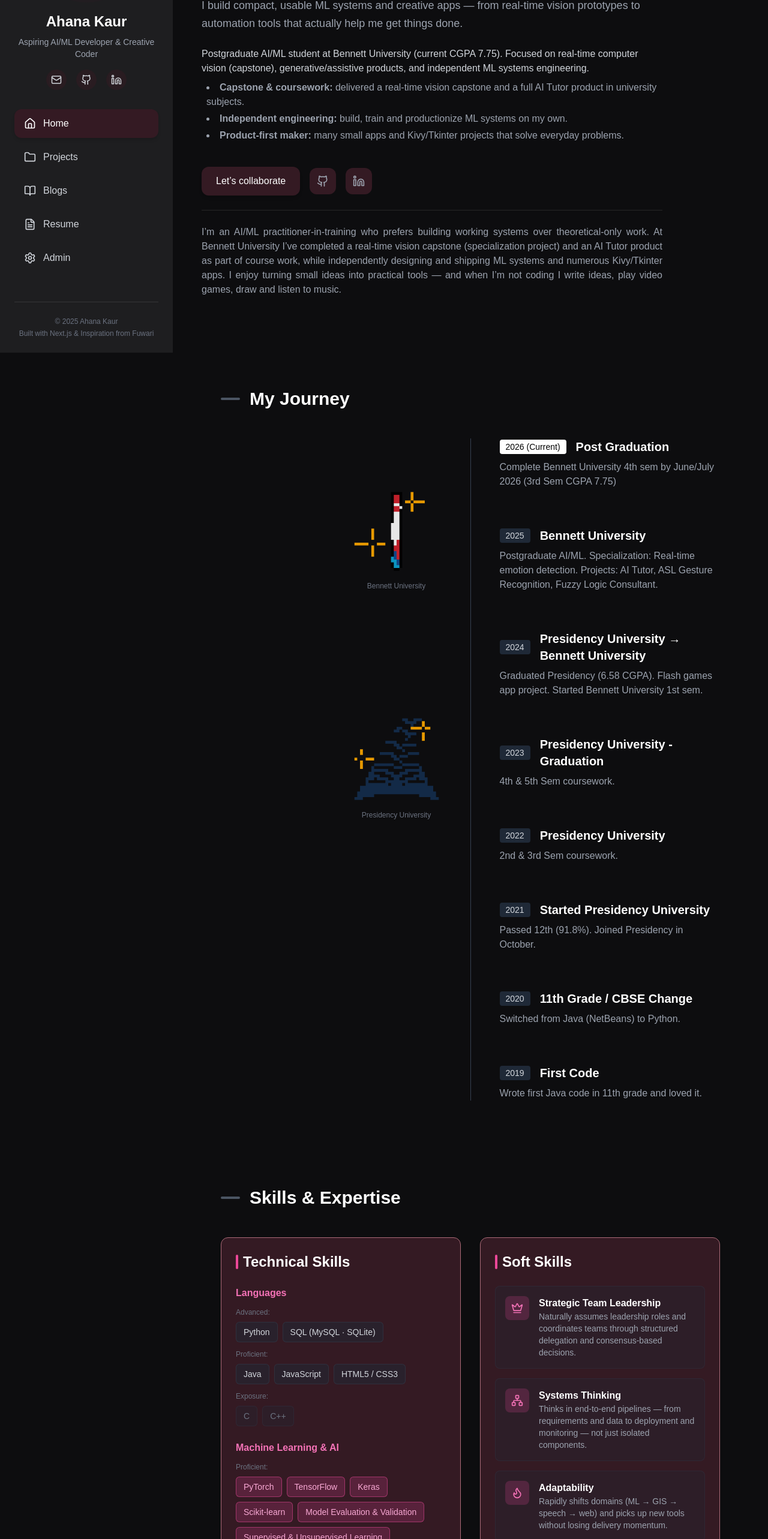
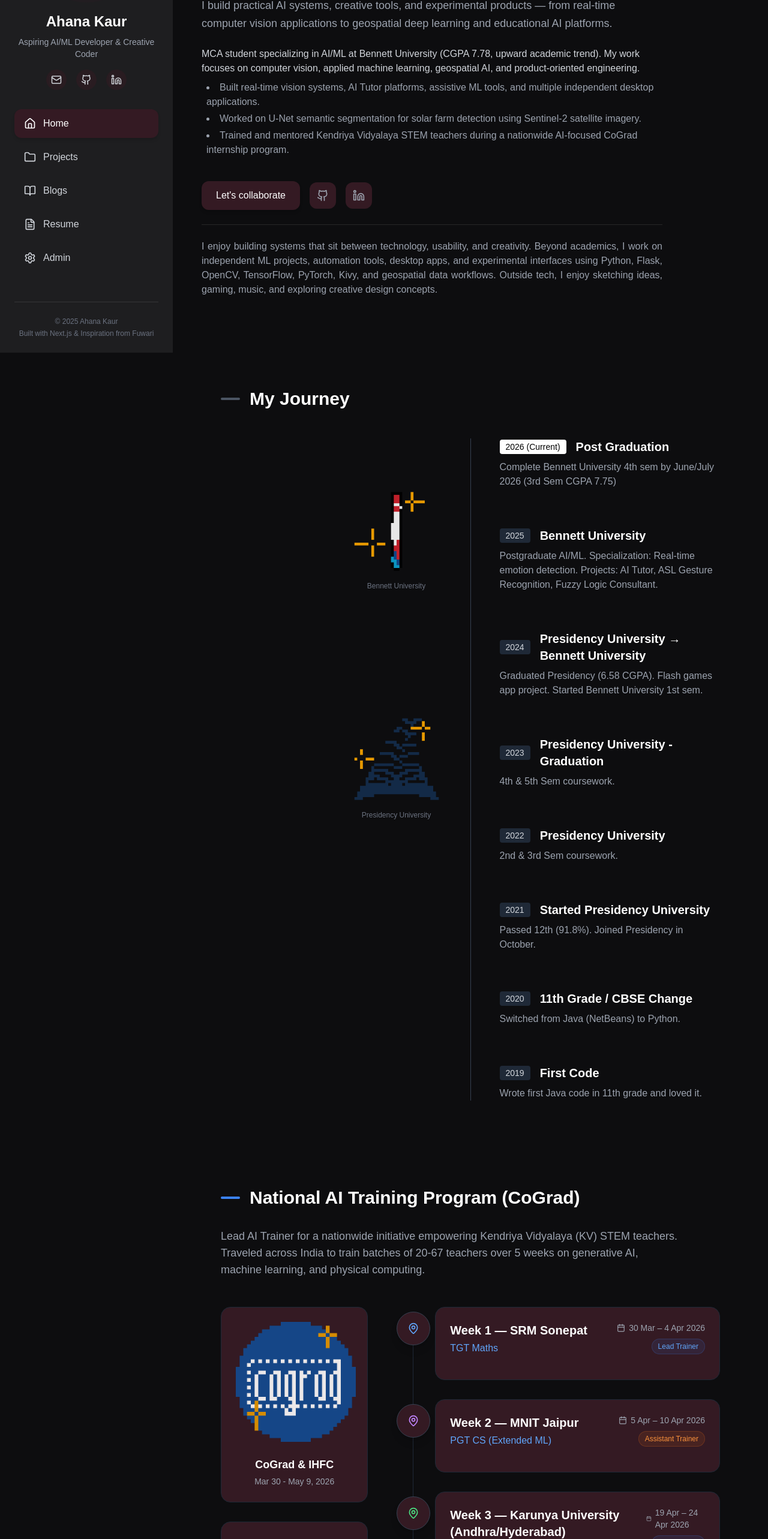
Before and after one commit to AnnaNutzz/Portfolio-Website, a Next.js app: page / in a window 1280 px wide. Shown: the part 212-2778 px from the top of the page at 60% size. Built offline with nearby package versions, Linux system fonts and the light colour scheme; no server answers; the database is empty.

Commit message:
added cograd

```diff
--- a/app/page.tsx
+++ b/app/page.tsx
@@ -6,6 +6,7 @@
 import CurrentFocus from "@/components/CurrentFocus";
 import Hardware from "@/components/Hardware";
 import Timeline from "@/components/Timeline";
+import CoGrad from "@/components/CoGrad";
 import Skills from "@/components/Skills";
 import Stats from "@/components/Stats";
 import Snippets from "@/components/Snippets";
@@ -34,6 +35,9 @@
 
                 {/* Timeline Section */}
                 <Timeline />
+
+                {/* CoGrad Section */}
+                <CoGrad />
 
                 {/* Skills Section */}
                 <Skills />
--- /dev/null
+++ b/components/CoGrad.tsx
@@ -0,0 +1,150 @@
+"use client";
+
+import ScrollAnimation from "./ScrollAnimation";
+import SpriteAnimation from "./SpriteAnimation";
+import { Calendar, MapPin, Users, BookOpen, Award } from "lucide-react";
+
+export default function CoGrad() {
+    const weeks = [
+        {
+            week: "Week 1",
+            date: "30 Mar – 4 Apr 2026",
+            subject: "TGT Maths",
+            location: "SRM Sonepat",
+            role: "Lead Trainer",
+            icon: <MapPin size={20} className="text-blue-400" />
+        },
+        {
+            week: "Week 2",
+            date: "5 Apr – 10 Apr 2026",
+            subject: "PGT CS (Extended ML)",
+            location: "MNIT Jaipur",
+            role: "Assistant Trainer",
+            icon: <MapPin size={20} className="text-purple-400" />
+        },
+        {
+            week: "Week 3",
+            date: "19 Apr – 24 Apr 2026",
+            subject: "PGT Chem",
+            location: "Karunya University (Andhra/Hyderabad)",
+            role: "Lead Trainer",
+            icon: <MapPin size={20} className="text-green-400" />
+        },
+        {
+            week: "Week 4",
+            date: "26 Apr – 1 May 2026",
+            subject: "PGT Chem",
+            location: "Karunya University (Mumbai/Goa)",
+            role: "Lead Trainer",
+            icon: <Users size={20} className="text-orange-400" />
+        },
+        {
+            week: "Week 5",
+            date: "3 May – 9 May 2026",
+            subject: "PGT CS (Extended ML)",
+            location: "Karunya University (Bangalore/Chennai/Port Blair)",
+            role: "Lead Trainer",
+            icon: <MapPin size={20} className="text-purple-400" />
+        }
+    ];
+
+    return (
+        <section className="py-10 scroll-mt-24" id="cograd">
+            <div className="max-w-6xl mx-auto px-4 sm:px-6 lg:px-8">
+                <ScrollAnimation>
+                    <h2 className="text-3xl font-bold mb-8 flex items-center gap-4 text-white">
+                        <span className="w-8 h-1 bg-blue-500 rounded-full"></span>
+                        National AI Training Program (CoGrad)
+                    </h2>
+                    <p className="text-gray-400 mb-12 max-w-3xl text-lg">
+                        Lead AI Trainer for a nationwide initiative empowering Kendriya Vidyalaya (KV) STEM teachers.
+                        Traveled across India to train batches of 20-67 teachers over 5 weeks on generative AI,
+                        machine learning, and physical computing.
+                    </p>
+                </ScrollAnimation>
+
+                <div className="grid grid-cols-1 lg:grid-cols-3 gap-12">
+                    {/* Left side: Sprite & Curriculum */}
+                    <div className="lg:col-span-1 space-y-8">
+                        <ScrollAnimation className="bg-surface border border-gray-800 rounded-2xl p-6">
+                            {/* Note: User specified 4rows 1 col, but 1920x480 usually means 4 cols 1 row for 480x480 square frames.
+                                We set cols=4 rows=1. If it renders wrong, it can be adjusted. */}
+                            <SpriteAnimation
+                                src="/cograd_logo.png"
+                                sheetWidth={1920}
+                                sheetHeight={480}
+                                cols={4}
+                                rows={1}
+                                totalFrames={4}
+                                fps={4}
+                                displaySize={200}
+                                className="opacity-90 hover:opacity-100 transition-opacity mx-auto"
+                            />
+                            <div className="text-center mt-6">
+                                <h3 className="font-bold text-white text-lg">CoGrad & IHFC</h3>
+                                <p className="text-gray-400 text-sm mt-1">Mar 30 - May 9, 2026</p>
+                            </div>
+                        </ScrollAnimation>
+
+                        <ScrollAnimation className="bg-surface border border-gray-800 rounded-2xl p-6">
+                            <h3 className="font-bold text-white text-xl mb-4 flex items-center gap-2">
+                                <BookOpen size={20} className="text-gray-400" />
+                                Standard STEM Curriculum
+                            </h3>
+                            <ul className="space-y-3 text-sm text-gray-400">
+                                <li><strong className="text-gray-300">Day 1:</strong> AI intro, prompt engineering, bulk certificates (MS Word + Excel), Canva, AI agents.</li>
+                                <li><strong className="text-gray-300">Day 2:</strong> Subject-specific tools (Gamma, NotebookLM, Kahoot!, Blooket, OBS, Prezi, Wispr, iVCam, Iriumcam).</li>
+                                <li><strong className="text-gray-300">Day 3:</strong> Arduino hands-on, 3D printing & Tinkercad.</li>
+                                <li><strong className="text-gray-300">Day 4:</strong> Industry/Lab visit.</li>
+                                <li><strong className="text-gray-300">Day 5:</strong> Peer-reviewed group presentations.</li>
+                            </ul>
+
+                            <div className="mt-6 pt-6 border-t border-gray-800">
+                                <h4 className="font-bold text-white mb-3 flex items-center gap-2">
+                                    <Award size={18} className="text-purple-400" />
+                                    Extended ML (PGT CS)
+                                </h4>
+                                <ul className="space-y-2 text-sm text-gray-400">
+                                    <li><strong className="text-gray-300">Theory:</strong> Regression, MSE, Gradient Descent, K-means, Euclidean, KNN, Apriori, Neural Networks.</li>
+                                    <li><strong className="text-gray-300">Tools:</strong> Windsurf, Cursor, Antigravity.</li>
+                                    <li><strong className="text-gray-300">Project:</strong> Full web app with ML model (.pkl in Colab → deployed via Vercel/Render + Google AI Studio).</li>
+                                </ul>
+                            </div>
+                        </ScrollAnimation>
+                    </div>
+
+                    {/* Right side: Timeline */}
+                    <div className="lg:col-span-2 relative">
+                        <div className="absolute left-[27px] top-4 bottom-4 w-px bg-gray-800 hidden sm:block"></div>
+                        <div className="space-y-8">
+                            {weeks.map((week, index) => (
+                                <ScrollAnimation key={index} className="relative sm:pl-16">
+                                    <div className="hidden sm:flex absolute left-0 top-2 w-14 h-14 bg-surface border border-gray-700 rounded-full items-center justify-center z-10 shadow-lg">
+                                        {week.icon}
+                                    </div>
+                                    <div className="bg-surface border border-gray-800 rounded-2xl p-6 hover:border-gray-600 transition-colors">
+                                        <div className="flex flex-col sm:flex-row sm:items-start justify-between gap-4 mb-4">
+                                            <div>
+                                                <h3 className="text-xl font-bold text-white mb-1">{week.week} — {week.location}</h3>
+                                                <p className="text-blue-400 font-medium">{week.subject}</p>
+                                            </div>
+                                            <div className="flex flex-col sm:items-end gap-2">
+                                                <span className="text-sm text-gray-400 flex items-center gap-1.5">
+                                                    <Calendar size={14} />
+                                                    {week.date}
+                                                </span>
+                                                <span className={`text-xs px-2.5 py-1 rounded-full font-medium w-fit ${week.role === "Lead Trainer" ? "bg-blue-500/10 text-blue-400 border border-blue-500/20" : "bg-orange-500/10 text-orange-400 border border-orange-500/20"}`}>
+                                                    {week.role}
+                                                </span>
+                                            </div>
+                                        </div>
+                                    </div>
+                                </ScrollAnimation>
+                            ))}
+                        </div>
+                    </div>
+                </div>
+            </div>
+        </section>
+    );
+}
--- a/components/Hero.tsx
+++ b/components/Hero.tsx
@@ -7,23 +7,43 @@
             <div className="space-y-6 max-w-3xl">
                 <div className="space-y-2">
                     <h1 className="text-3xl md:text-5xl font-bold text-white leading-tight">
-                        <TypingText text="Hi, I am Ahana Kaur" />
+                        <TypingText text="Hi, I'm Ahana Kaur" />
                     </h1>
+
                     <p className="text-xl text-gray-300">
-                        An aspiring AI/ML Developer & Creative Coder.
+                        AI/ML Developer • Computer Vision Builder • Creative Technologist
                     </p>
                 </div>
 
                 <p className="text-lg text-gray-400 leading-relaxed">
-                    I build compact, usable ML systems and creative apps — from real-time vision prototypes to automation tools that actually help me get things done.
+                    I build practical AI systems, creative tools, and experimental products —
+                    from real-time computer vision applications to geospatial deep learning
+                    and educational AI platforms.
                 </p>
 
                 <div className="space-y-2 text-gray-300">
-                    <p>Postgraduate AI/ML student at Bennett University (current CGPA 7.75). Focused on real-time computer vision (capstone), generative/assistive products, and independent ML systems engineering.</p>
+                    <p>
+                        MCA student specializing in AI/ML at Bennett University
+                        (CGPA 7.78, upward academic trend). My work focuses on
+                        computer vision, applied machine learning, geospatial AI,
+                        and product-oriented engineering.
+                    </p>
+
                     <ul className="list-disc list-inside text-gray-400 space-y-1 ml-2">
-                        <li><strong>Capstone & coursework:</strong> delivered a real-time vision capstone and a full AI Tutor product in university subjects.</li>
-                        <li><strong>Independent engineering:</strong> build, train and productionize ML systems on my own.</li>
-                        <li><strong>Product-first maker:</strong> many small apps and Kivy/Tkinter projects that solve everyday problems.</li>
+                        <li>
+                            Built real-time vision systems, AI Tutor platforms,
+                            assistive ML tools, and multiple independent desktop applications.
+                        </li>
+
+                        <li>
+                            Worked on U-Net semantic segmentation for solar farm detection
+                            using Sentinel-2 satellite imagery.
+                        </li>
+
+                        <li>
+                            Trained and mentored Kendriya Vidyalaya STEM teachers
+                            during a nationwide AI-focused CoGrad internship program.
+                        </li>
                     </ul>
                 </div>
 
@@ -32,19 +52,39 @@
                         href="mailto:kaur.ahana02@gmail.com"
                         className="bg-surface hover:bg-surface-hover text-white px-6 py-3 rounded-xl transition-all shadow-md hover:shadow-lg font-medium"
                     >
-                        Let’s collaborate
+                        Let&apos;s collaborate
                     </a>
-                    <a href="https://github.com/AnnaNutzz" target="_blank" rel="noopener noreferrer" className="p-3 bg-surface hover:bg-surface-hover text-gray-400 hover:text-white rounded-xl transition-all">
+
+                    <a
+                        href="https://github.com/AnnaNutzz"
+                        target="_blank"
+                        rel="noopener noreferrer"
+                        aria-label="GitHub"
+                        className="p-3 bg-surface hover:bg-surface-hover text-gray-400 hover:text-white rounded-xl transition-all"
+                    >
                         <Github size={20} />
                     </a>
-                    <a href="https://www.linkedin.com/in/ahana-kaur-560408295/" target="_blank" rel="noopener noreferrer" className="p-3 bg-surface hover:bg-surface-hover text-gray-400 hover:text-white rounded-xl transition-all">
+
+                    <a
+                        href="https://www.linkedin.com/in/ahana-kaur-560408295/"
+                        target="_blank"
+                        rel="noopener noreferrer"
+                        aria-label="LinkedIn"
+                        className="p-3 bg-surface hover:bg-surface-hover text-gray-400 hover:text-white rounded-xl transition-all"
+                    >
                         <Linkedin size={20} />
                     </a>
                 </div>
 
                 <div className="text-gray-400 text-base pt-6 border-t border-white/10 text-justify">
                     <p>
-                        I’m an AI/ML practitioner-in-training who prefers building working systems over theoretical-only work. At Bennett University I’ve completed a real-time vision capstone (specialization project) and an AI Tutor product as part of course work, while independently designing and shipping ML systems and numerous Kivy/Tkinter apps. I enjoy turning small ideas into practical tools — and when I’m not coding I write ideas, play video games, draw and listen to music.
+                        I enjoy building systems that sit between technology,
+                        usability, and creativity. Beyond academics, I work on
+                        independent ML projects, automation tools, desktop apps,
+                        and experimental interfaces using Python, Flask, OpenCV,
+                        TensorFlow, PyTorch, Kivy, and geospatial data workflows.
+                        Outside tech, I enjoy sketching ideas, gaming, music,
+                        and exploring creative design concepts.
                     </p>
                 </div>
             </div>
```
Also changed, not shown: public/cograd_logo.png (added).
